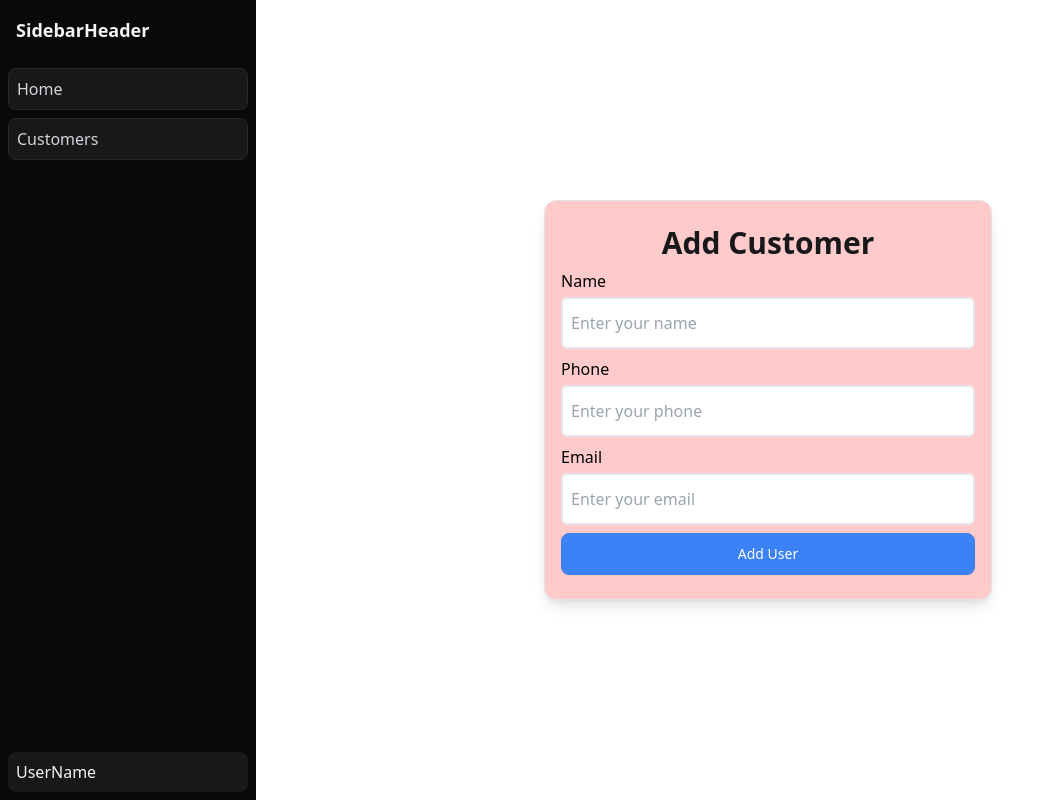
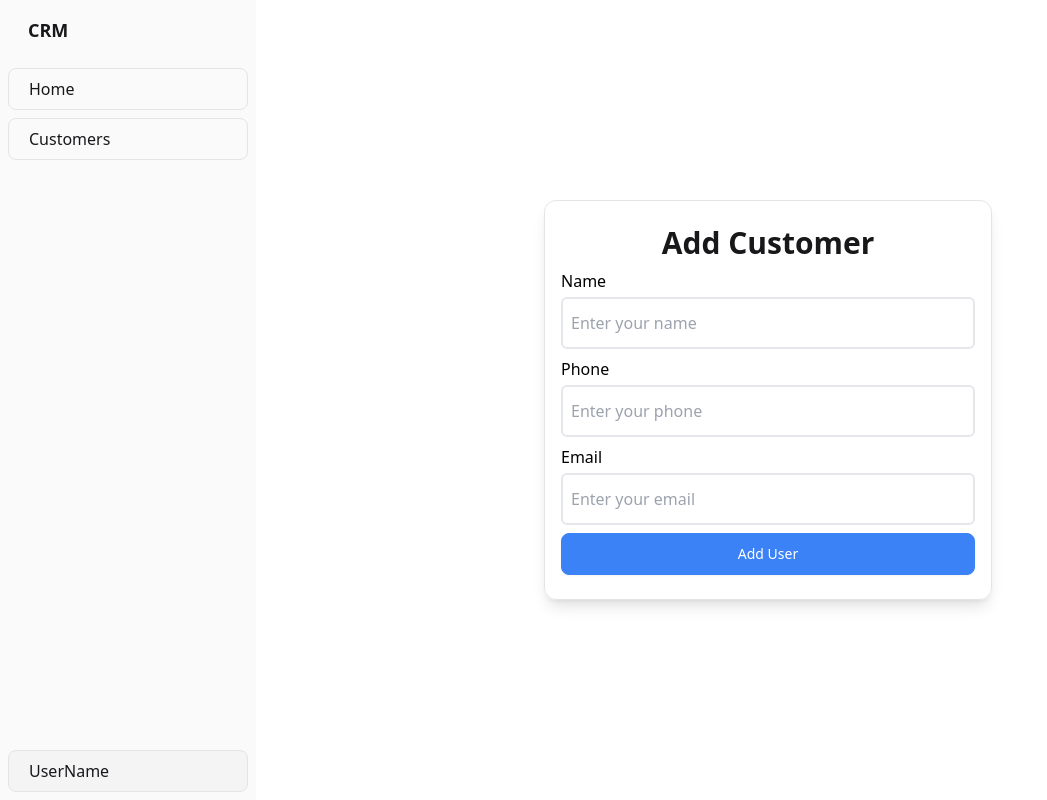
Before and after one commit to emmanuelthengumpillil/class-12-project, a FastAPI app: page /customers/add in a window 1280 px wide. Shown: the whole page, without its empty margins (0-1047 px from the left). Run offline with FastAPI, Linux system fonts and the light colour scheme; some libraries are stand-ins or nearby versions.

Commit message:
Made it aesthetic and stylish in light colours

```diff
--- a/templates/add_customer.html
+++ b/templates/add_customer.html
@@ -6,7 +6,7 @@
 
 {% block content %}
 <div class="flex flex-1 flex-col items-center justify-center">
-    <form action="/customers/add" method="POST" class="w-full max-w-md items-center shadow-lg rounded-xl border border-zinc-200 bg-red-200 px-4 py-6 flex flex-col gap-2">
+    <form action="/customers/add" method="POST" class="w-full max-w-md items-center shadow-lg rounded-xl border border-zinc-200 px-4 py-6 flex flex-col gap-2">
         <h1 class="text-3xl font-bold text-zinc-900 ">Add Customer</h1>
         <div class="flex flex-col w-full gap-1">
             <label>Name</label>
--- a/templates/base_crm.html
+++ b/templates/base_crm.html
@@ -11,20 +11,20 @@
     </head>
     <body>
         <div class="flex">
-            <aside class="sticky top-0 flex h-screen w-64 flex-shrink-0 flex-col bg-zinc-950 p-2 text-zinc-100">
-                <div class="sticky top-0 z-10 bg-zinc-950 pb-2">
-                    <div class="rounded-lg p-2 text-lg font-semibold">SidebarHeader</div>
+            <aside class="sticky top-0 flex h-screen w-64 flex-shrink-0 flex-col bg-zinc-50 p-2 text-zinc-900">
+                <div class="sticky top-0 z-10 pb-2">
+                    <h1 class="rounded-lg px-5 py-2 text-lg font-semibold">CRM</h1>
                 </div>
                 <div class="flex flex-1 flex-col gap-2 py-2">
-                    <div class="flex flex-col gap-1 rounded-lg border border-solid border-zinc-800 bg-zinc-900 p-2 hover:bg-zinc-800">
-                        <span class="font-normal text-zinc-300">Home</span>
+                    <div class="flex flex-col gap-1 rounded-lg border border-zinc-200 px-5 py-2 hover:bg-zinc-200">
+                        <span class="font-normal text-zinc-900">Home</span>
                     </div>
-                    <div class="flex flex-col gap-1 rounded-lg border border-solid border-zinc-800 bg-zinc-900 p-2 hover:bg-zinc-800">
-                        <a class="font-normal text-zinc-300" href="/customers">Customers</a>
+                    <div class="flex flex-col gap-1 rounded-lg border border-zinc-200 px-5 py-2 hover:bg-zinc-200">
+                        <a class="font-normal text-zinc-900" href="/customers">Customers</a>
                     </div>
                 </div>
-                <div class="sticky bottom-0 z-10 bg-zinc-950 pt-2">
-                    <div class="rounded-lg bg-zinc-900 p-2">UserName</div>
+                <div class="sticky bottom-0 z-10 bg-zinc-50 pt-2">
+                    <div class="rounded-lg bg-zinc-100 border border-zinc-200 px-5 py-2">UserName</div>
                 </div>
             </aside>
 
--- a/templates/edit_customers.html
+++ b/templates/edit_customers.html
@@ -6,8 +6,8 @@
 
 {% block content %}
 <div class="flex flex-1 flex-col items-center justify-center">
-    <form action="/customers/edit/{{ values.id }}" method="POST" class="w-full max-w-md items-center shadow-lg rounded-xl border border-zinc-200 bg-red-200 px-4 py-6 flex flex-col gap-2">
-        <h1 class="text-3xl font-bold text-zinc-900 ">Add Customer</h1>
+    <form action="/customers/edit/{{ values.id }}" method="POST" class="w-full max-w-md items-center shadow-lg rounded-xl border border-zinc-200 px-4 py-6 flex flex-col gap-2">
+        <h1 class="text-3xl font-bold text-zinc-900 ">Edit Customer</h1>
         <div class="flex flex-col w-full gap-1">
             <label>Name</label>
             <input name="name" placeholder="Enter your name" value="{{ values.name }}" class=" rounded-md border-2 bg-white px-2 py-3 focus:outline-none focus:ring-2 focus:ring-blue-500" required/>
```
Also changed, not shown: templates/customer.html (+5 -5 lines).
